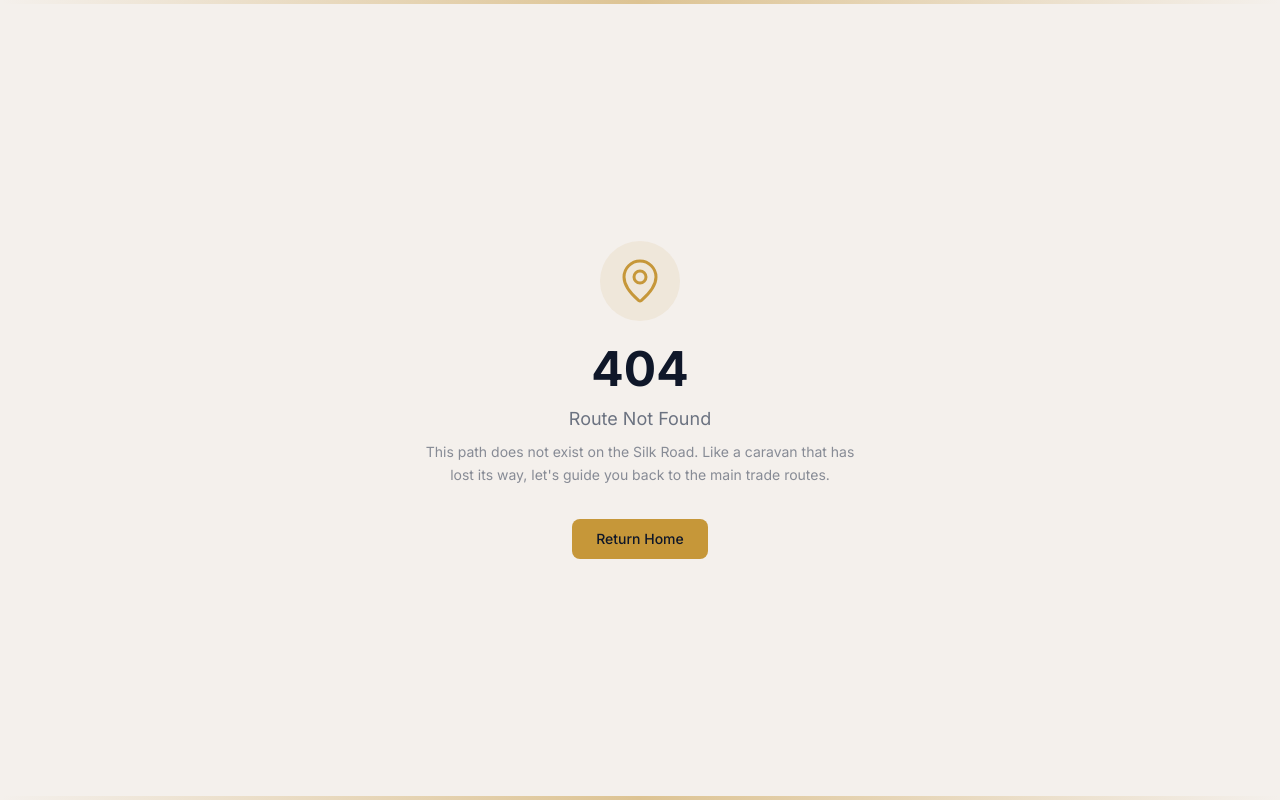
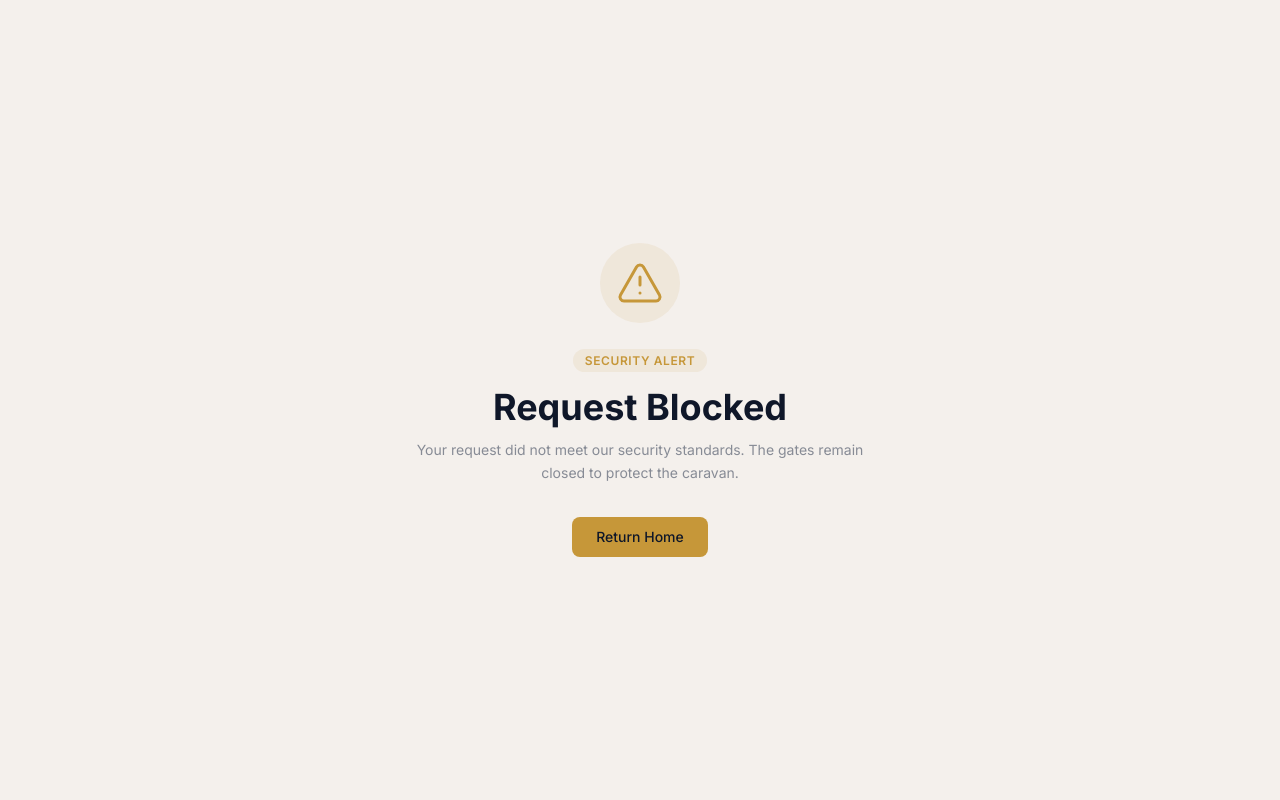
Before and after one commit to saudNA9/CSC3094_Dissertation_Silk_Road_Nexus_230266960, a Next.js app: page /attack-detected in a window 1280 px wide. Before the commit this address had no page. Built offline with nearby package versions, Linux system fonts and the light colour scheme.

Commit message:
Attack detected file

```diff
--- /dev/null
+++ b/app/attack-detected/page.tsx
@@ -0,0 +1,91 @@
+/*
+ * app/attack-detected/page.tsx
+ * Simple, Silk Road-themed security page for blocked requests.
+ */
+
+"use client"
+
+import { Suspense } from "react"
+import { useSearchParams } from "next/navigation"
+import Link from "next/link"
+import { AlertTriangle } from "lucide-react"
+
+type AttackType = "sql_injection" | "xss" | "path_traversal" | "unknown"
+
+function AttackDetectedContent() {
+  const searchParams = useSearchParams()
+  const attack = (searchParams.get("attack") || "unknown") as AttackType
+
+  const attackInfo: Record<
+    AttackType,
+    { displayType: string; heading: string; description: string }
+  > = {
+    sql_injection: {
+      displayType: "SQL Injection",
+      heading: "SQL Injection Detected",
+      description:
+        "Your request contained patterns commonly used in SQL injection attacks. Like merchants checking for counterfeit goods, we have inspected your passage and found it unsafe. The gates remain closed.",
+    },
+    xss: {
+      displayType: "Cross-Site Scripting (XSS)",
+      heading: "Cross-Site Scripting (XSS) Detected",
+      description:
+        "Your request contained script tags or other XSS patterns. The caravan inspectors detected dangerous goods trying to enter the trade route. Your passage has been blocked.",
+    },
+    path_traversal: {
+      displayType: "Path Traversal",
+      heading: "Path Traversal Detected",
+      description:
+        "Your request contained path traversal patterns. Some paths along the Silk Road are forbidden for good reason. This route is protected.",
+    },
+    unknown: {
+      displayType: "Security Attack",
+      heading: "Request Blocked",
+      description:
+        "Your request did not meet our security standards. The gates remain closed to protect the caravan.",
+    },
+  }
+
+  const info = attackInfo[attack] ?? attackInfo.unknown
+
+  return (
+    <div className="min-h-screen flex flex-col items-center justify-center px-4 bg-background">
+      <div className="text-center max-w-md">
+        <div className="mb-6 flex justify-center">
+          <div className="p-4 rounded-full bg-accent/10">
+            <AlertTriangle className="w-12 h-12 text-accent" strokeWidth={1.5} />
+          </div>
+        </div>
+
+        <div className="mb-4 inline-block">
+          <span className="px-3 py-1 text-xs font-semibold uppercase tracking-wider text-accent bg-accent/10 rounded-full">
+            Security Alert
+          </span>
+        </div>
+
+        <h1 className="text-4xl font-bold text-foreground mb-3">
+          {info.heading}
+        </h1>
+
+        <p className="text-sm text-muted-foreground/80 mb-8 leading-relaxed">
+          {info.description}
+        </p>
+
+        <Link
+          href="/"
+          className="inline-block px-6 py-2.5 rounded-lg bg-accent text-accent-foreground text-sm font-medium hover:bg-accent/90 transition-colors"
+        >
+          Return Home
+        </Link>
+      </div>
+    </div>
+  )
+}
+
+export default function AttackDetected() {
+  return (
+    <Suspense fallback={<div className="p-6">Loading security page...</div>}>
+      <AttackDetectedContent />
+    </Suspense>
+  )
+}
```
